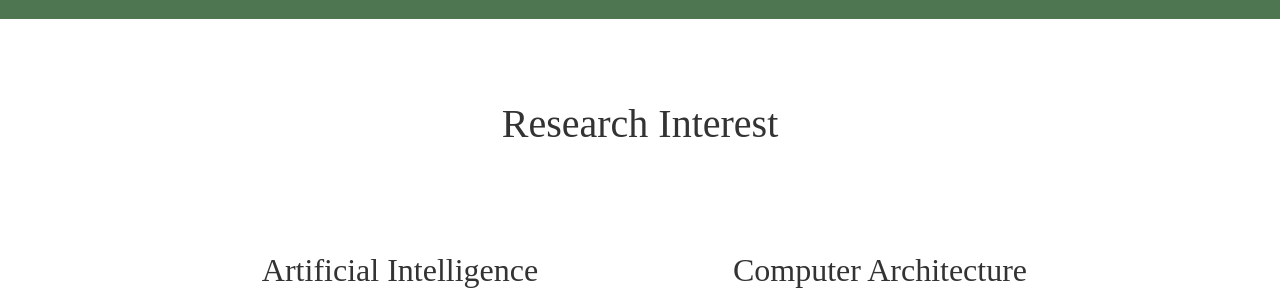
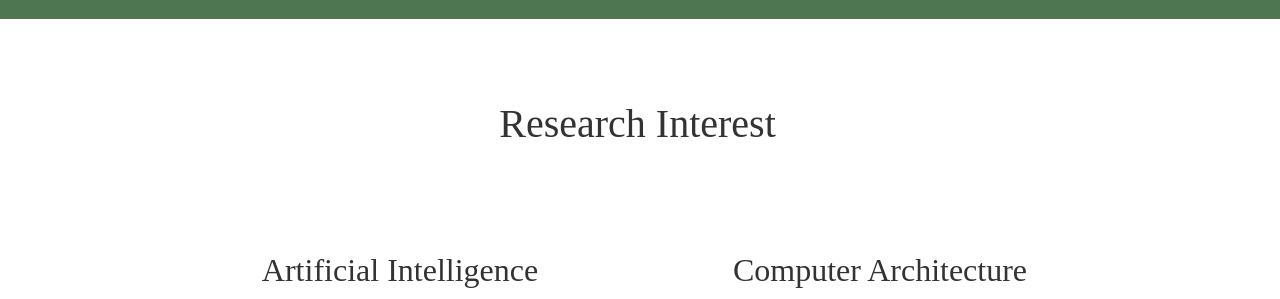
Before and after one commit to SeMinLim/SeMinLim.github.io, a Jekyll site: the page built from index.html, in a window 1280 px wide. Shown: the part 881-1180 px from the top of the page. Built offline with Jekyll 4.4.1, drawn with Linux system fonts in a browser that asks for light colours; some web fonts are replaced.

Commit message:
Update about.html

```diff
--- a/_includes/about.html
+++ b/_includes/about.html
@@ -1,4 +1,4 @@
-<div class="user-details" style="margin=0px;">
+<div class="user-details" style="margin:0px 0px 0px -5px;">
   <h1>Research Interest</h1>
 </div>
 <div class="user">
```
